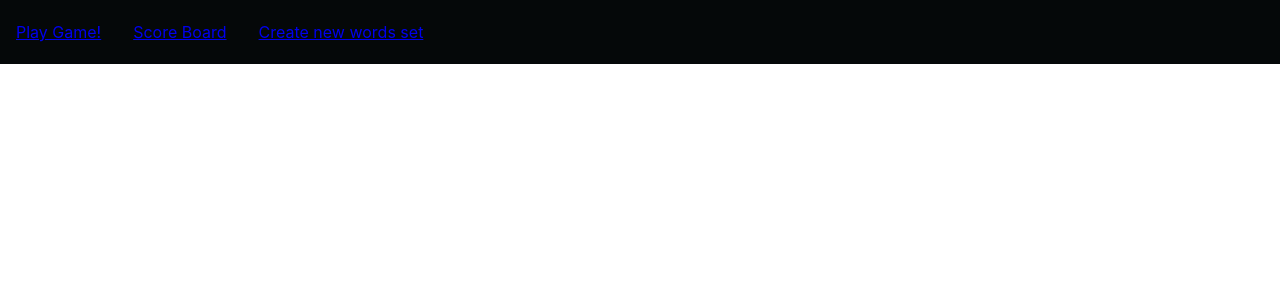
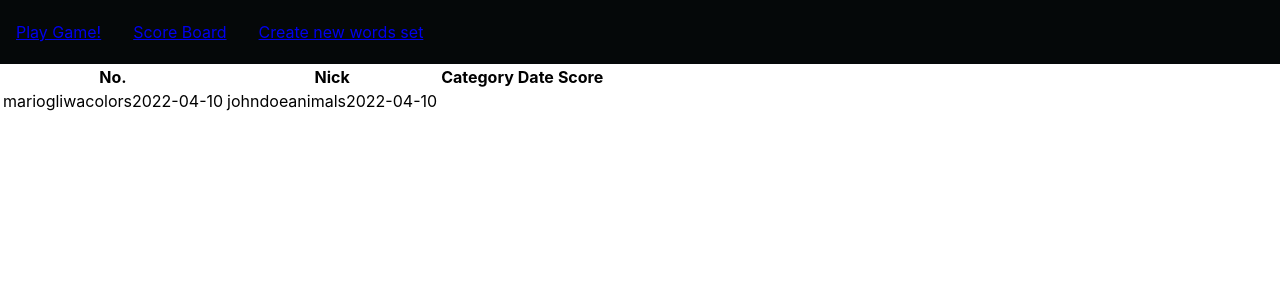
Before and after one commit to mario688/Binarapps-Game, a React (Create React App) app: page /score in a window 1280 px wide. Shown: the top 300 px of the page. Built offline with nearby package versions, Linux system fonts and the light colour scheme.

Commit message:
added table component

```diff
--- a/src/App.tsx
+++ b/src/App.tsx
@@ -11,6 +11,7 @@ import { gameActions } from "./store/game";
 import { useContext, useState } from "react";
 import { useDispatch, useSelector } from "react-redux";
 import Button from "./components/UI/Button";
+import ScoreBoard from "./components/layout/scoreBoard/ScoreBoard";
 function App() {
   const { isRegistered, nickName } = useContext(NicknameContext);
   const [showScore, setShowScore] = useState(false);
@@ -35,11 +36,11 @@ function App() {
           "Create new words set",
           nickName,
         ]}
-        menuLinks={["play", "score", "addnewset"]}
+        menuLinks={["play", "score", "addnewset", `${nickName}`]}
       />
       <Routes>
         <Route
-          path="/play"
+          path="play"
           element={
             <Card>
               {!isRegistered && <Register />}
@@ -50,6 +51,7 @@ function App() {
             </Card>
           }
         />
+        <Route path="score" element={<ScoreBoard />} />
       </Routes>
       {showScore && (
         <Modal
--- a/src/components/layout/navBar/NavBar.tsx
+++ b/src/components/layout/navBar/NavBar.tsx
@@ -12,7 +12,7 @@ const NavBar: React.FC<{ menuElements: String[]; menuLinks: String[] }> = (
     setshowMenu((prevState) => !prevState);
   };
   const liList = props.menuElements.map((el, id) => (
-    <NavLink to={`${props.menuLinks[id]}`}>
+    <NavLink key={id} to={`${props.menuLinks[id]}`}>
       <li key={id}>{el}</li>
     </NavLink>
   ));
--- /dev/null
+++ b/src/components/layout/scoreBoard/ScoreBoard.tsx
@@ -0,0 +1,14 @@
+import Table from "../table/Table";
+const ScoreBoard = () => {
+  return (
+    <Table
+      heads={["No.", "Nick", "Category", "Date", "Score"]}
+      rows={[
+        ["mario", "gliwa", "colors", "2022-04-10"],
+        ["john", "doe", "animals", "2022-04-10"],
+      ]}
+    />
+  );
+};
+
+export default ScoreBoard;
--- /dev/null
+++ b/src/components/layout/table/Table.tsx
@@ -0,0 +1,14 @@
+const Table: React.FC<{ heads: string[]; rows: any[][] }> = (props) => {
+  const { heads, rows } = props;
+  const theads = heads.map((el) => <th>{el}</th>);
+  const tabledatas = rows.map((el) => <td>{el}</td>);
+  return (
+    <table>
+      <tbody>
+        <tr>{theads}</tr>
+        <tr>{tabledatas}</tr>
+      </tbody>
+    </table>
+  );
+};
+export default Table;
```
Also changed, not shown: src/components/layout/scoreBoard/ScoreBoard.module.scss (added), src/components/layout/table/Table.module.scss (added).
